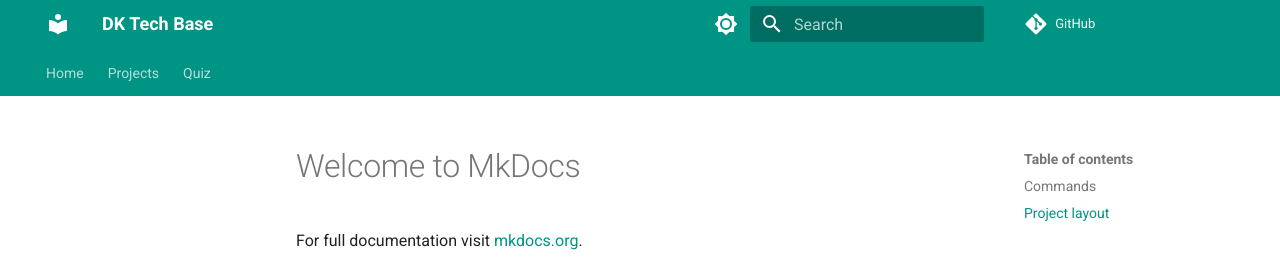
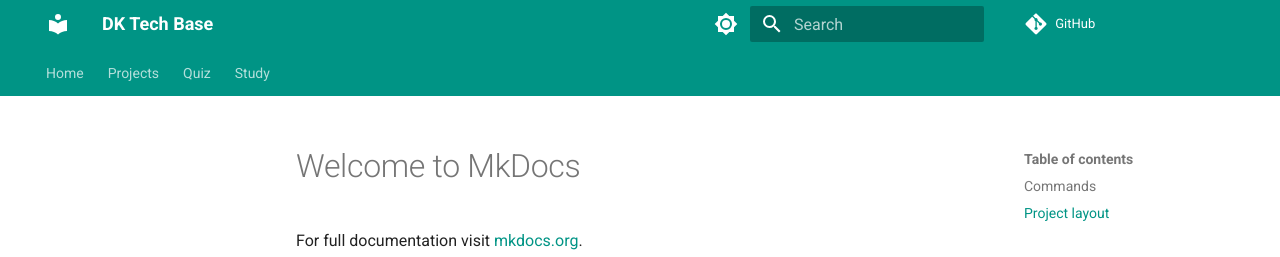
Before and after one commit to dkang919/tech-base, an MkDocs documentation site: the page built from docs/index-reserve.md, in a window 1280 px wide. Shown: the top 257 px of the page. Built offline with MkDocs 1.6.1 and Material for MkDocs 9.7.7, drawn with Linux system fonts in a browser that asks for light colours; comment, search, counter and statistics services are not loaded.

Commit message:
new menu "Study" is added

```diff
--- a/mkdocs.yml
+++ b/mkdocs.yml
@@ -62,6 +62,8 @@
       - Canada PC Parts Tracker: projects/ca-pc-parts-tracker.md
   - Quiz:
       - Flash Cards: quiz/ml-quiz.md
+  - Study:
+      - Notes: study/notes.md
 
 extra:
   social:
```
Also changed, not shown: docs/study/notes.md (added).
